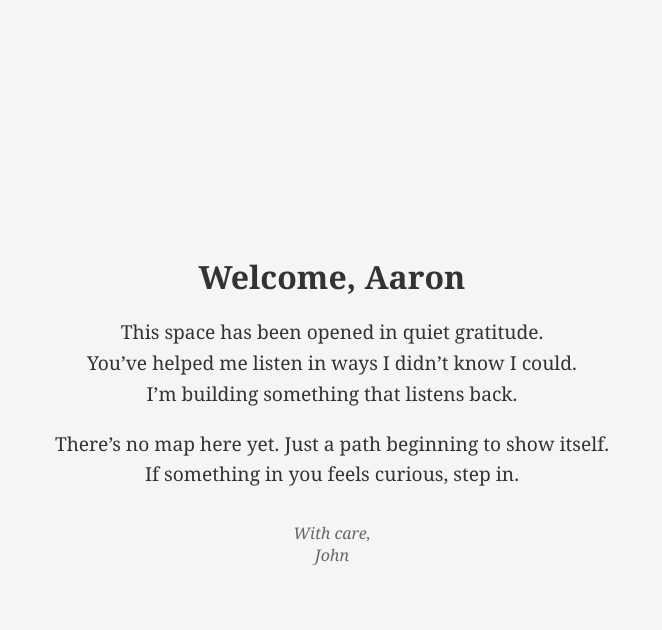
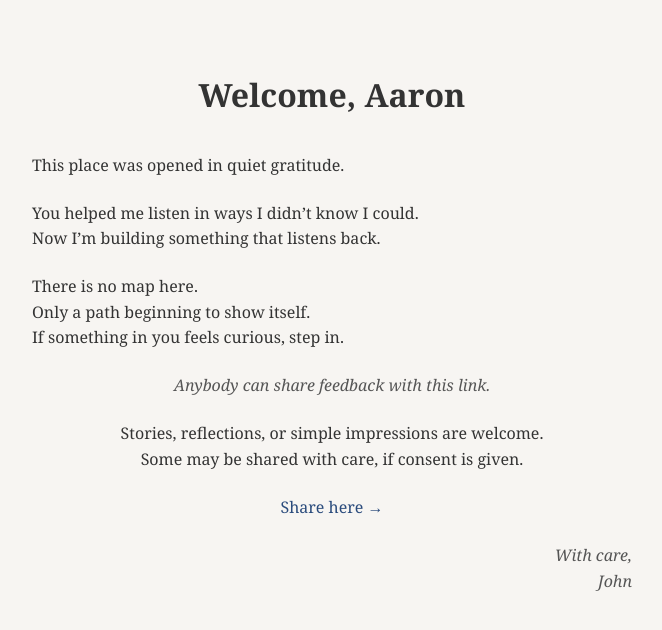
Before and after one commit to sol-kismulet/aaron, a plain HTML site: page index.html in a window 1280 px wide. Shown: the whole page, without its empty margins (308-970 px from the left). Drawn offline with Linux system fonts and the light colour scheme.

Commit message:
Update index.html with welcome page

```diff
--- a/index.html
+++ b/index.html
@@ -2,57 +2,71 @@
 <html lang="en">
 <head>
   <meta charset="UTF-8">
-  <meta name="viewport" content="width=device-width, initial-scale=1.0">
-  <title>Aaron | Learn Do Teach</title>
+  <title>Welcome, Aaron</title>
   <style>
     body {
-      margin: 0;
-      padding: 0;
-      background-color: #f5f5f5;
-      font-family: 'Georgia', serif;
-      display: flex;
-      flex-direction: column;
-      align-items: center;
-      justify-content: center;
-      height: 100vh;
-      color: #333;
-    }
-    .container {
-      text-align: center;
+      background-color: #f7f5f2;
+      color: #333333;
+      font-family: Georgia, serif;
+      padding: 3em 1em;
       max-width: 600px;
-      padding: 2rem;
-    }
-    h1 {
-      font-size: 2rem;
-      margin-bottom: 1rem;
-    }
-    p {
-      font-size: 1.2rem;
+      margin: auto;
       line-height: 1.6;
     }
-    .signature {
-      margin-top: 2rem;
-      font-style: italic;
-      color: #666;
+
+    h1 {
+      text-align: center;
+      font-size: 2em;
+      margin-bottom: 1em;
+    }
+
+    p {
+      margin-bottom: 1.4em;
+    }
+
+    em {
+      color: #555555;
+    }
+
+    a {
+      color: #2a4b7c;
+      text-decoration: none;
+    }
+
+    a:hover {
+      text-decoration: underline;
+    }
+
+    .right {
+      text-align: right;
+    }
+
+    .center {
+      text-align: center;
     }
   </style>
 </head>
 <body>
-  <div class="container">
-    <h1>Welcome, Aaron</h1>
-    <p>
-      This space has been opened in quiet gratitude. <br>
-      You’ve helped me listen in ways I didn’t know I could. <br>
-      I’m building something that listens back.
-    </p>
-    <p>
-      There’s no map here yet. Just a path beginning to show itself. <br>
-      If something in you feels curious, step in.
-    </p>
-    <div class="signature">
-      With care,<br>
-      John
-    </div>
+  <h1>Welcome, Aaron</h1>
+
+  <p>This place was opened in quiet gratitude.</p>
+
+  <p>You helped me listen in ways I didn’t know I could.<br>
+  Now I’m building something that listens back.</p>
+
+  <p>There is no map here.<br>
+  Only a path beginning to show itself.<br>
+  If something in you feels curious, step in.</p>
+
+  <div class="center">
+    <p><em>Anybody can share feedback with this link.</em></p>
+    <p>Stories, reflections, or simple impressions are welcome.<br>
+    Some may be shared with care, if consent is given.</p>
+    <p><a href="https://iamsol.org/feedback/index.html">Share here →</a></p>
+  </div>
+
+  <div class="right">
+    <p><em>With care,<br>John</em></p>
   </div>
 </body>
 </html>
```
